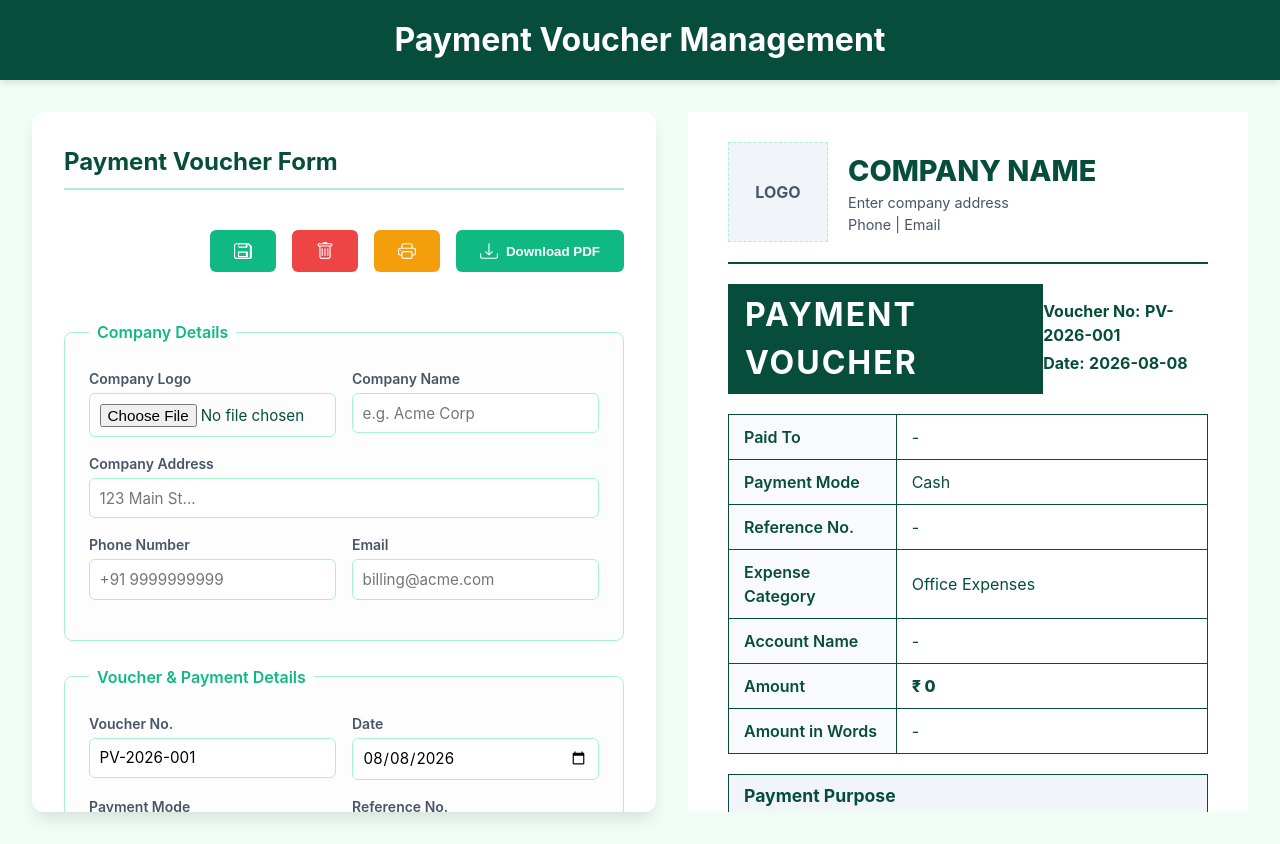
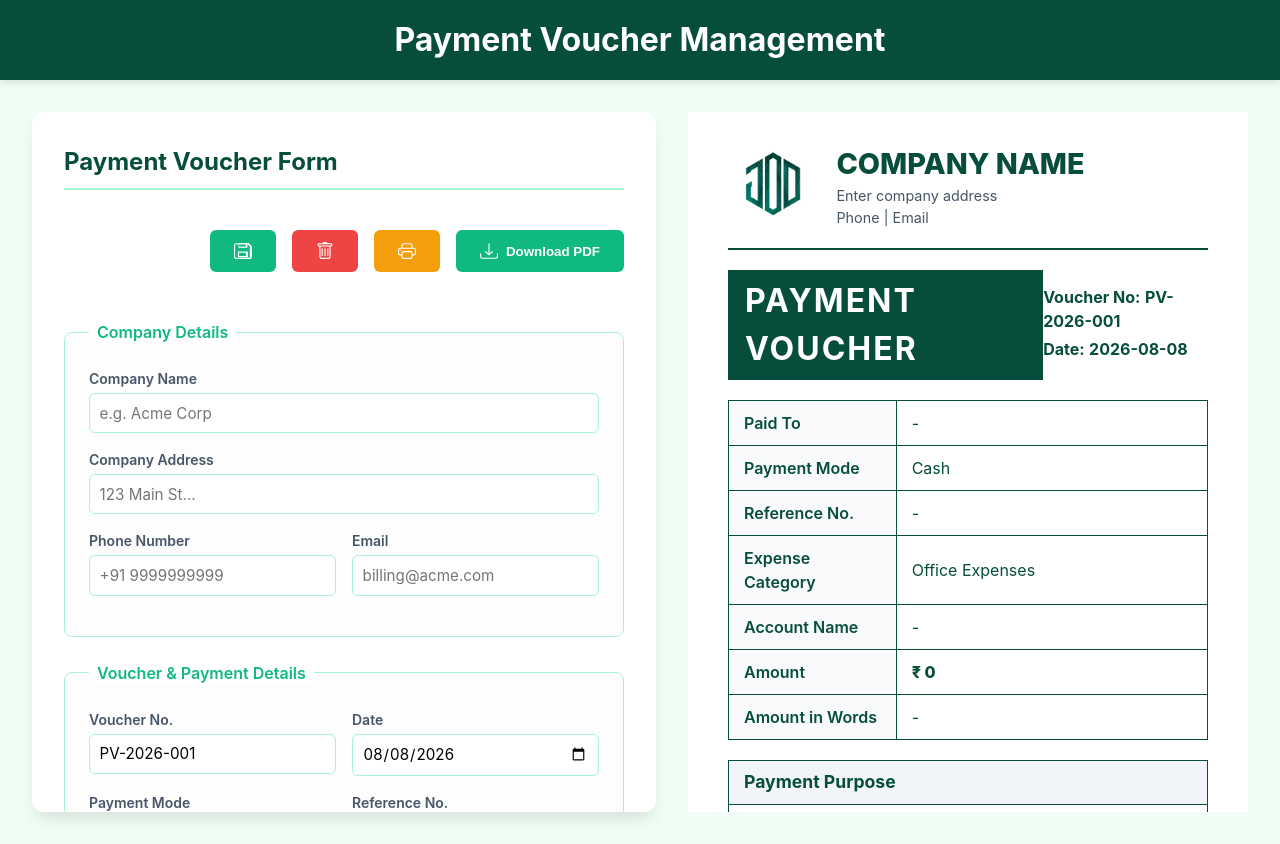
Before and after one commit to Evangeline2002/Voucher, a React (Vite) app: page / in a window 1280 px wide. Built offline with nearby package versions, Linux system fonts and the light colour scheme.

Commit message:
first commit

```diff
--- a/src/components/CompanyDetails.jsx
+++ b/src/components/CompanyDetails.jsx
@@ -16,11 +16,7 @@
         <fieldset className="form-section">
             <legend>Company Details</legend>
             <div className="form-group row">
-                <div className="field">
-                    <label>Company Logo</label>
-                    <input type="file" accept="image/*" onChange={handleLogoUpload} />
-                </div>
-                <div className="field">
+                <div className="field full-width">
                     <label>Company Name</label>
                     <input type="text" placeholder="e.g. Acme Corp" value={data.companyName} onChange={e => onChange({ ...data, companyName: e.target.value })} />
                 </div>
--- a/src/components/VoucherPreview.jsx
+++ b/src/components/VoucherPreview.jsx
@@ -1,4 +1,5 @@
 import React from 'react';
+import jodLogo from '../assets/jod.jpeg';
 
 const VoucherPreview = ({ data }) => {
     return (
@@ -8,11 +9,7 @@
                 {/* Header Sub-section */}
                 <div className="voucher-header">
                     <div className="company-info">
-                        {data.logo ? (
-                            <img src={data.logo} alt="Company Logo" className="company-logo" />
-                        ) : (
-                            <div className="logo-placeholder">LOGO</div>
-                        )}
+                        <img src={jodLogo} alt="Company Logo" className="company-logo" />
                         <div className="company-text">
                             <h1 className="company-name">{data.companyName || 'Company Name'}</h1>
                             <p className="company-address">{data.companyAddress || 'Enter company address'}</p>
```
Also changed, not shown: src/assets/jod.jpeg (added), 1 other file (tests, documents, lock files or other folders).
